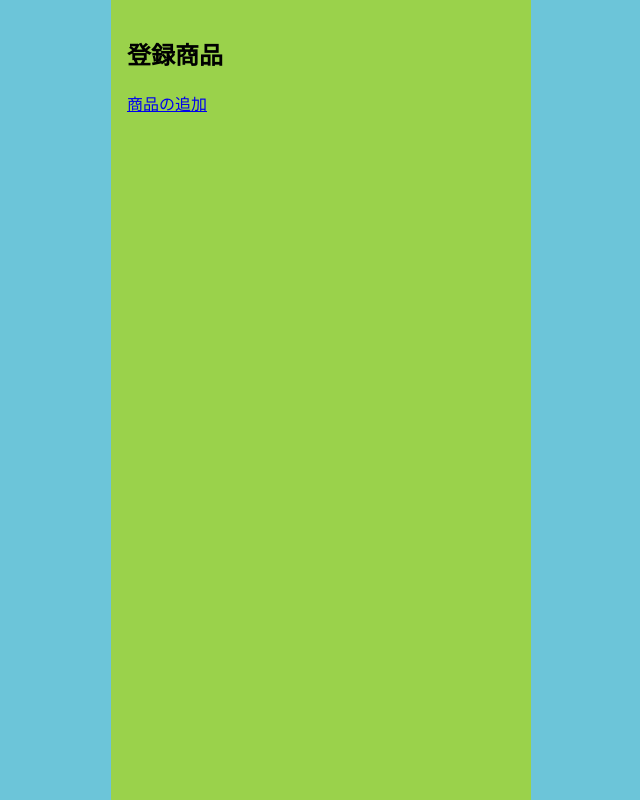
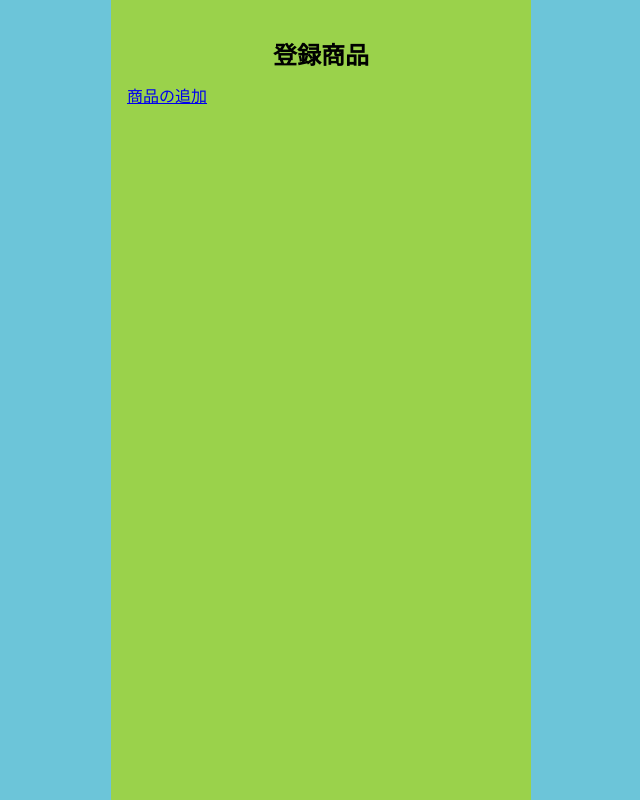
Before and after one commit to yukkida/expiry_app, a PHP site: page / in a window 1280 px wide. Shown: the whole page, without its empty margins (319-959 px from the left). Run offline with PHP 8.4, Linux system fonts and the light colour scheme; data that the repository does not hold is empty.

Commit message:
add style.css

```diff
--- a/style.css
+++ b/style.css
@@ -12,3 +12,8 @@ body {
     padding: 16px;
     box-sizing: border-box;
 }
+
+.title {
+    text-align: center;
+    margin-bottom: 12px;
+}
```
